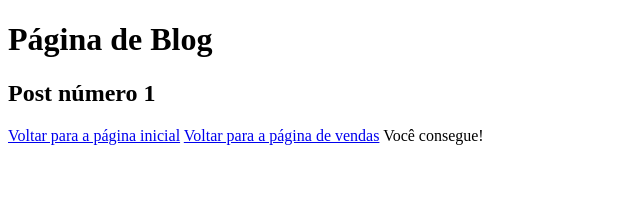
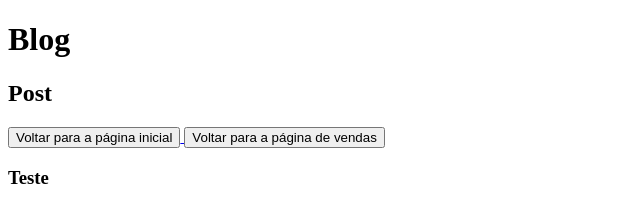
Before and after one commit to michellestrey/aulagithub, a plain HTML site: page blog.html in a window 1280 px wide. Shown: the whole page, without its empty margins (0-640 px from the left). Drawn offline with Linux system fonts and the light colour scheme.

Commit message:
Some changes

```diff
--- a/blog.html
+++ b/blog.html
@@ -7,12 +7,17 @@
     <title>Document</title>
 </head>
 <body>
-  <h1>Página de Blog</h1>
-  <h2>Post número 1</h2>
-  <a href="index.html">Voltar para a página inicial</a>
-  <a href="vendas.html">Voltar para a página de vendas</a>
-  </b>
+  <h1>Blog</h1>
+
+  <h2>Post</h2>
+  <a href="index.html">
+   <button>Voltar para a página inicial</button>  </a>
+  <a href="vendas.html">
+    <button>Voltar para a página de vendas</button> </a>
+ <h3> <a > Teste</a>
+   </h3>
+</b>
 </body>
 
-Você consegue!
+
 </html>
```
Also changed, not shown: index.html (+10 -4 lines), vendas.html (+4 -2 lines).
